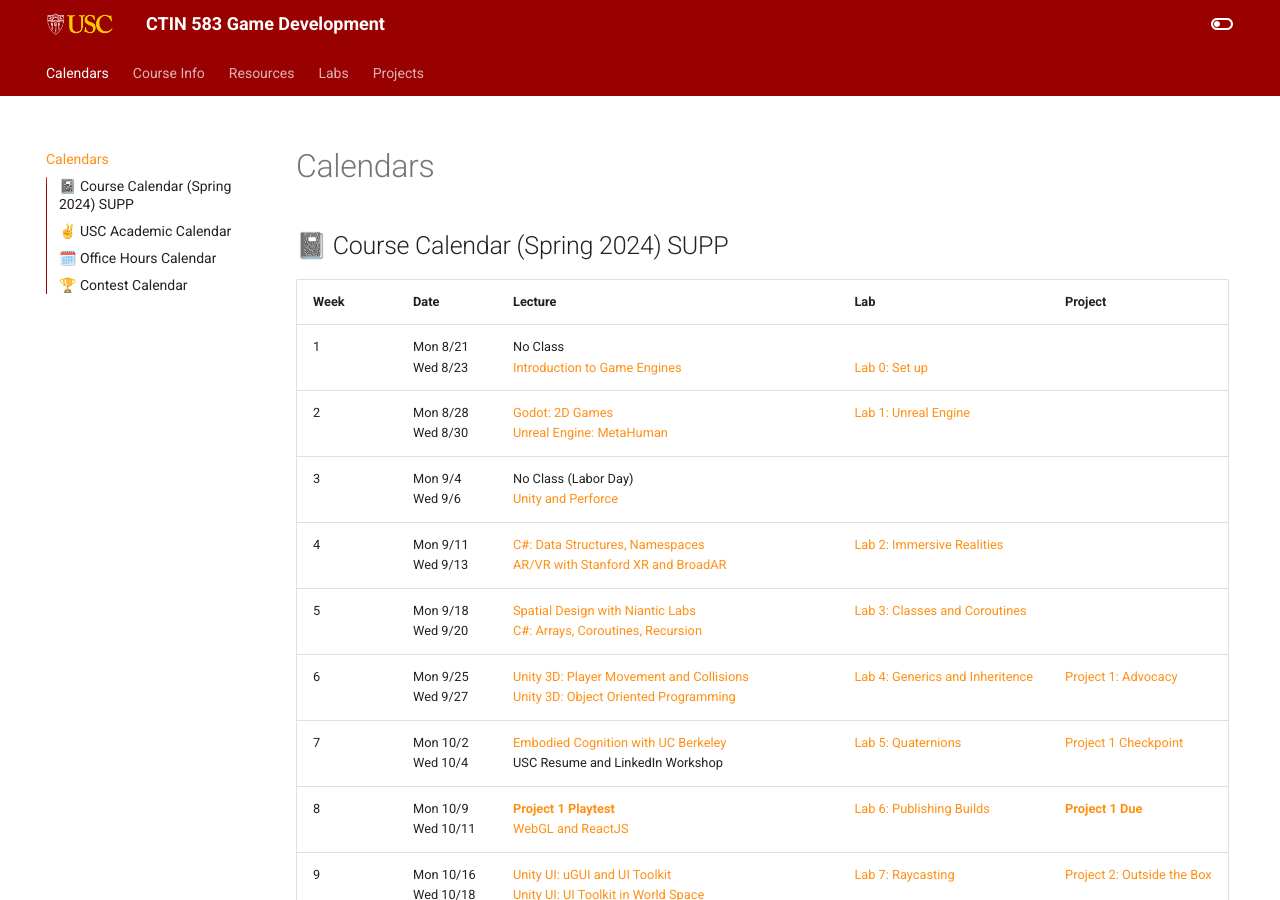
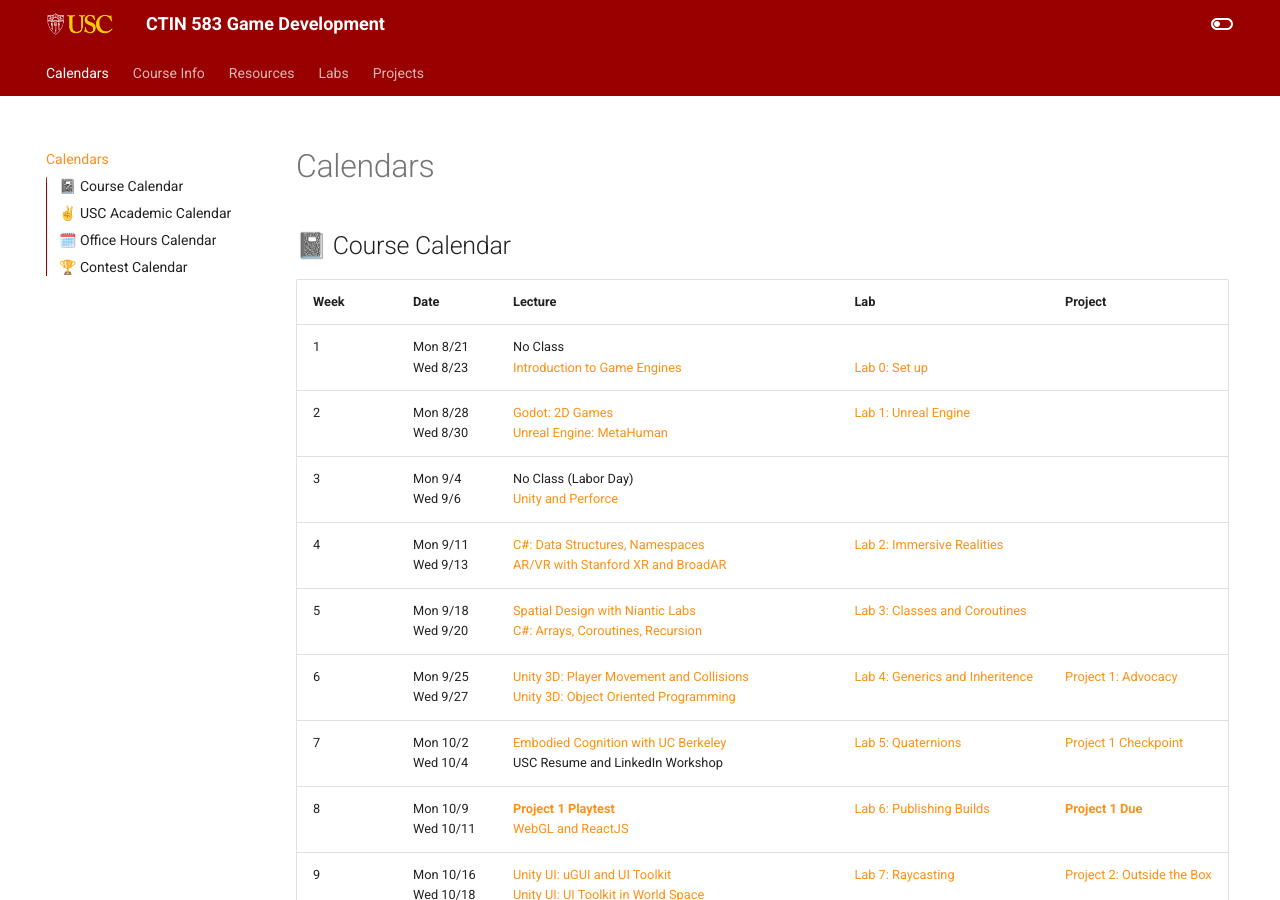
Before and after one commit to usc-ctin583/usc-ctin583.github.io, an MkDocs documentation site: the page built from docs/index.md, in a window 1280 px wide and 900 px high. Built offline with MkDocs 1.6.1 and Material for MkDocs 9.7.7, drawn with Linux system fonts in a browser that asks for light colours; the version menu is left out.

Commit message:
pull CNAME and modify index.md

```diff
--- a/docs/index.md
+++ b/docs/index.md
@@ -1,6 +1,6 @@
 # Calendars
 
-## 📓 Course Calendar (Spring 2024) SUPP
+## 📓 Course Calendar
 | Week | Date                     | Lecture                                           | Lab              | Project |
 | :----| :----------------------- | :------------------------------------------------ | :-------------------------------| :--------------|
 | 1    | Mon 8/21 <br> Wed 8/23   | No Class <br> [Introduction to Game Engines](https://www.icloud.com/keynote/0b9Z3oJLZPPXEXypJu4s9P11w#Lecture1) | <br> [Lab 0: Set up](Labs/lab00.md) | |
```
